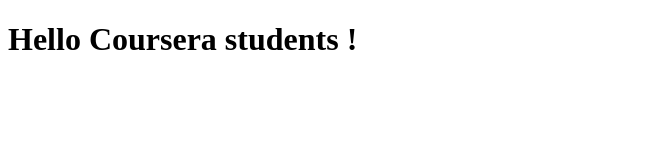
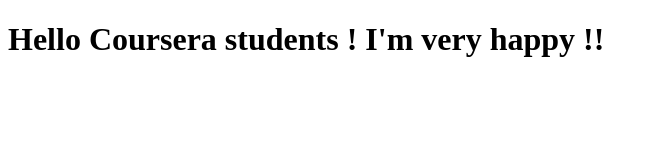
Before and after one commit to BeshoySamehAtef/coursera-test, a plain HTML site: page index.html in a window 1280 px wide. Shown: the whole page, without its empty margins (0-657 px from the left). Drawn offline with Linux system fonts and the light colour scheme.

Commit message:
new ver.

```diff
--- a/index.html
+++ b/index.html
@@ -4,6 +4,6 @@
     <title>Hello Coursera</title>
 </head>
 <body>
-    <h1> Hello Coursera students !</h1>
+    <h1> Hello Coursera students ! I'm very happy !!</h1>
 </body>
 </html>
```
